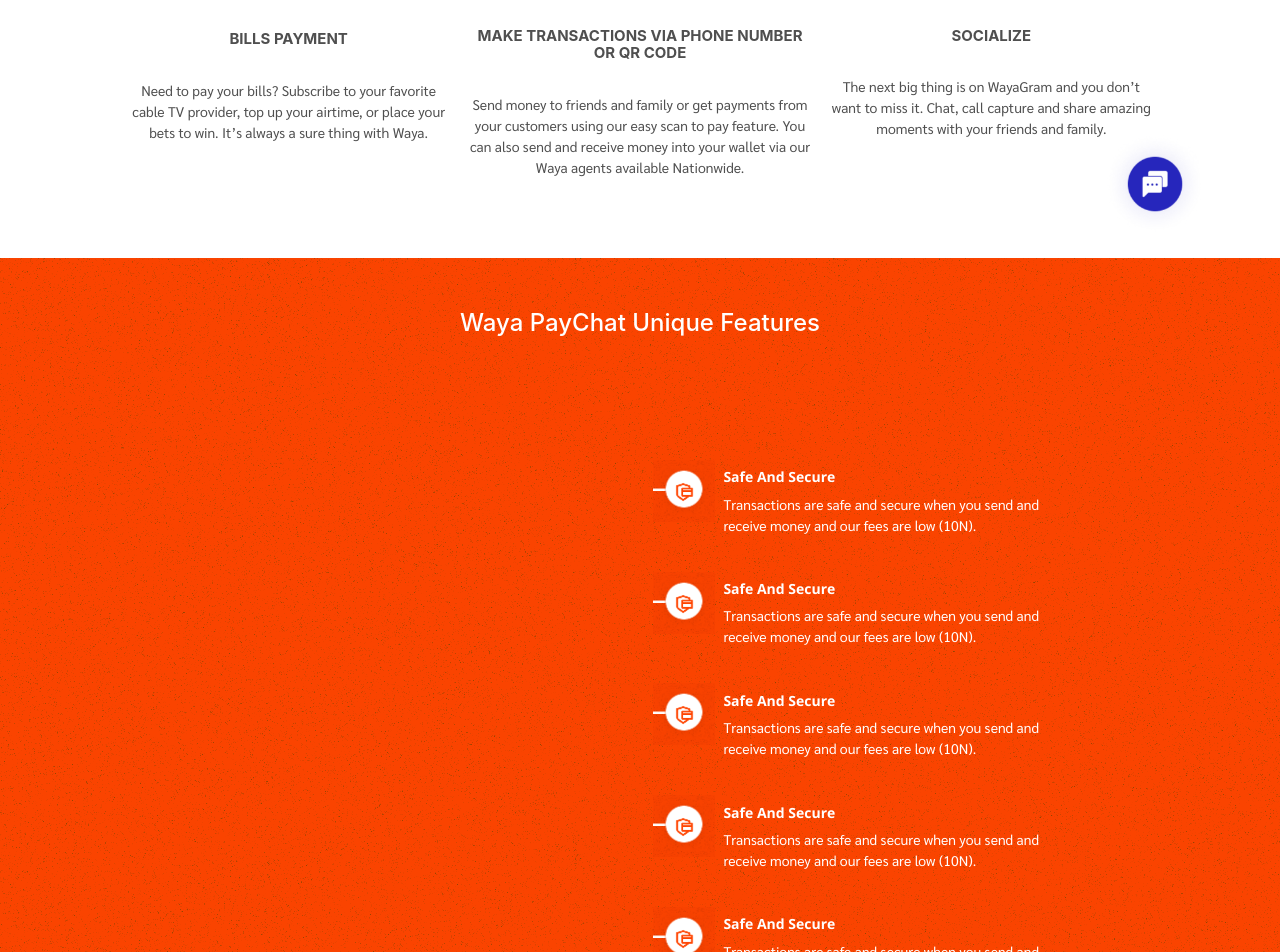
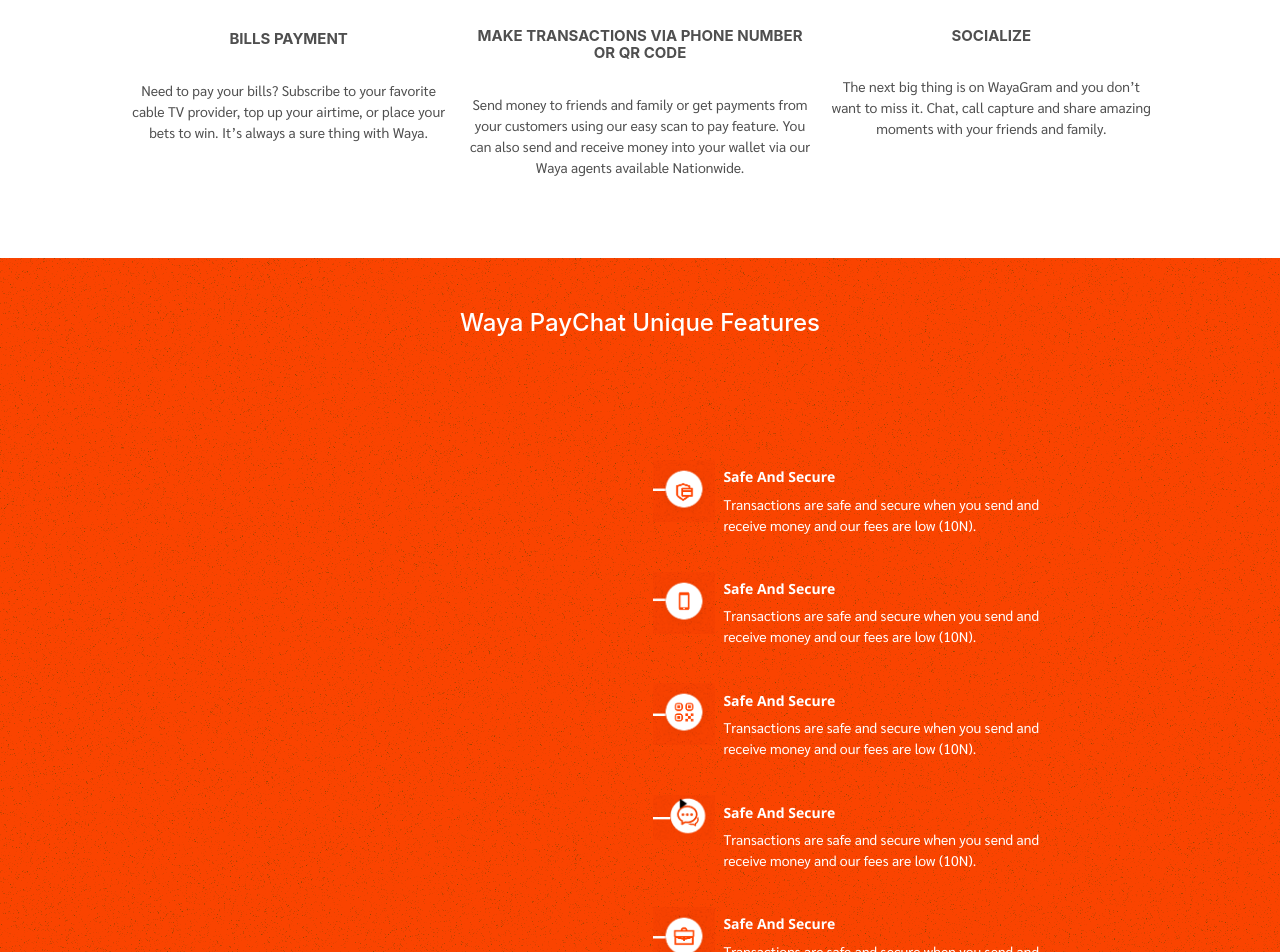
Before and after one commit to WAYA-PAY-CHAT/NEW_WAYA_WEBSITE_2.0, a React (Create React App) app: page / in a window 1280 px wide. Shown: the part 1300-2252 px from the top of the page. Built offline with nearby package versions, Linux system fonts and the light colour scheme.

Commit message:
Bug fixes

```diff
--- a/src/pages/about.js
+++ b/src/pages/about.js
@@ -91,7 +91,6 @@
                 </div>
             </div>
             </Fade>
-            <img src='/chatting.png' alt='chat icon'/>
            <PageFooter/>
        </div>
         </div>
--- a/src/pages/home.js
+++ b/src/pages/home.js
@@ -70,9 +70,6 @@
                     </div>
                     </Fade>
                 </div>
-                <button className='floatChat'>
-                <img src='/chatting.png' alt='Chat' />
-                </button>
             </section>
             <section className='features text-center' style={{backgroundImage: 'url(/grain.png)'}}>
                 <h4>Waya PayChat Unique Features</h4>
@@ -97,7 +94,7 @@
                         </div>
                         <div className='special-row'>
                         <div className=''>
-                        <img src='/safensecure.png' />
+                        <img src='/phoneIcon.png' />
                         </div>
                         <div className=''>
                             <h6>Safe and Secure</h6>
@@ -108,7 +105,7 @@
                         </div>
                         <div className='special-row'>
                         <div className=''>
-                        <img src='/safensecure.png' />
+                        <img src='/qrcode.png' />
                         </div>
                         <div className=''>
                             <h6>Safe and Secure</h6>
@@ -119,7 +116,7 @@
                         </div>
                         <div className='special-row'>
                         <div className=''>
-                        <img src='/safensecure.png' />
+                        <img src='/oneth.png' style={{width: '100%'}}/>
                         </div>
                         <div className=''>
                             <h6>Safe and Secure</h6>
@@ -130,7 +127,7 @@
                         </div>
                         <div className='special-row'>
                         <div className=''>
-                        <img src='/safensecure.png' />
+                        <img src='/briefcase.png' />
                         </div>
                         <div className=''>
                             <h6>Safe and Secure</h6>
@@ -141,7 +138,7 @@
                         </div>
                         <div className='special-row'>
                         <div className=''>
-                        <img src='/safensecure.png' />
+                        <img src='/speaker.png' />
                         </div>
                         <div className=''>
                             <h6>Safe and Secure</h6>
--- a/src/styles/agent.scss
+++ b/src/styles/agent.scss
@@ -207,7 +207,7 @@
             .socials{
                 padding-left: 0 !important;
                 img{
-                    max-width: 16% !important;
+                    max-width: 36% !important;
                 }
             }
         }
--- a/src/styles/home.scss
+++ b/src/styles/home.scss
@@ -57,14 +57,14 @@
     img{
         max-width: 110px;
     }
-    button.floatChat{
-        border: none;
-        outline: none;
-        background: none;
-        position: absolute;
-        right: 5%;
-        bottom: 4%;
-    }
+    // button.floatChat{
+    //     border: none;
+    //     outline: none;
+    //     background: none;
+    //     position: absolute;
+    //     right: 5%;
+    //     bottom: 4%;
+    // }
 }
 
 section.features{
@@ -109,7 +109,7 @@
             margin-top: 53px;
             // margin-bottom: 70px !important;
             width: 2px;
-            height: 86%;
+            height: 88%;
             z-index: 400;
             border-radius: 1rem;
         }
--- a/src/styles/merchant.scss
+++ b/src/styles/merchant.scss
@@ -27,7 +27,7 @@
     }
 }
 
-.main-jumbotron img:last-of-type {
+.main-jumbotron img[alt='jumbotron'] {
     max-width: 85%;
 }
 
@@ -108,6 +108,11 @@
 
                 }
             }
+            .except{
+                h3{
+                    padding-top: 5vh !important;
+                }
+            }
             div.row.except{
                 margin-top: 10%;
                 h3{
@@ -132,3 +137,26 @@
         }
     }
 }
+
+@media only screen and (max-width: 375px){
+    .main-jumbotron{
+         img[alt~='Download'] {
+            max-width: 130px !important;
+        }
+    }
+}
+
+@media only screen and (max-width: 375px) and (height: 812px){
+    #merchantPage {
+        .main-jumbotron{
+           strong{
+               position: absolute;
+               top: 59vh;
+           }
+           strong+div{
+                position: absolute;
+                top: 62vh;
+           }
+        }
+    }
+}
```
Also changed, not shown: public/oneth.PNG (added).
